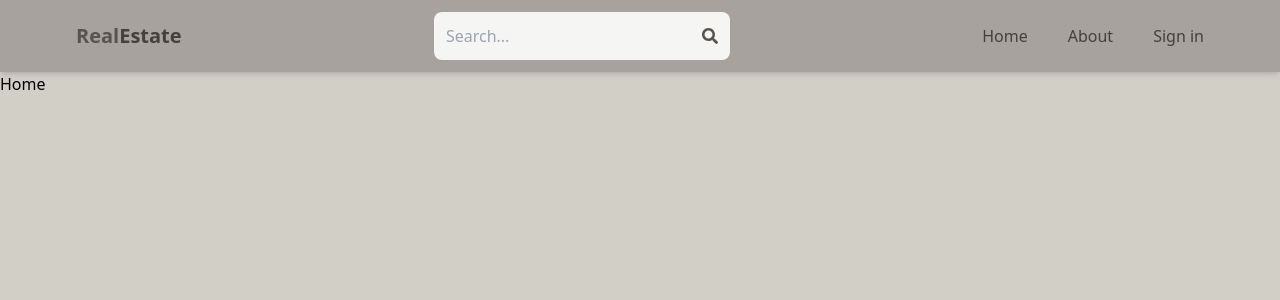
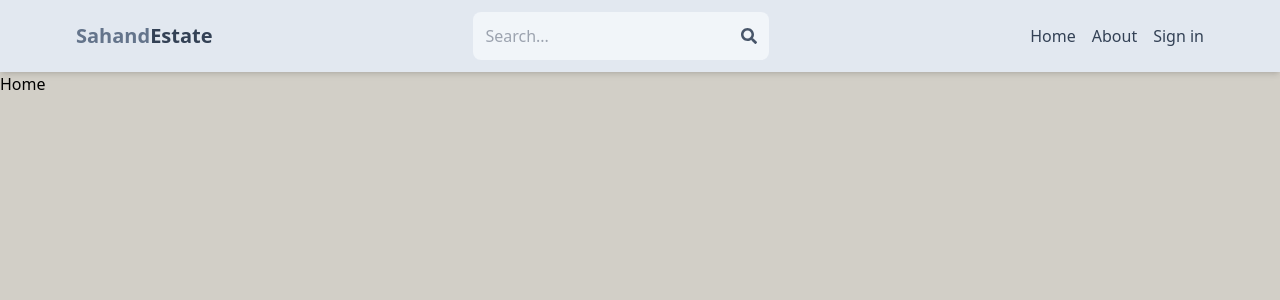
Before and after one commit to SaiKoteshVasa/mern-estate, a React (Vite) app in the folder client/: page / in a window 1280 px wide. Shown: the top 300 px of the page. Built offline with nearby package versions, Linux system fonts and the light colour scheme; no server answers.

Commit message:
complete header search form functionality

```diff
--- a/client/src/components/Header.jsx
+++ b/client/src/components/Header.jsx
@@ -1,37 +1,73 @@
-import { FaSearch } from "react-icons/fa";
-import {Link } from 'react-router-dom';
-import {useSelector} from 'react-redux';
+import { FaSearch } from 'react-icons/fa';
+import { Link, useNavigate } from 'react-router-dom';
+import { useSelector } from 'react-redux';
+import { useEffect, useState } from 'react';
 
 export default function Header() {
   const { currentUser } = useSelector((state) => state.user);
+  const [searchTerm, setSearchTerm] = useState('');
+  const navigate = useNavigate();
+  const handleSubmit = (e) => {
+    e.preventDefault();
+    const urlParams = new URLSearchParams(window.location.search);
+    urlParams.set('searchTerm', searchTerm);
+    const searchQuery = urlParams.toString();
+    navigate(`/search?${searchQuery}`);
+  };
+
+  useEffect(() => {
+    const urlParams = new URLSearchParams(location.search);
+    const searchTermFromUrl = urlParams.get('searchTerm');
+    if (searchTermFromUrl) {
+      setSearchTerm(searchTermFromUrl);
+    }
+  }, [location.search]);
   return (
-    <header className="bg-stone-400 shadow-md">
-      <div className="flex justify-between items-center max-w-6xl mx-auto p-3">
-        <h1 className="font-bold text-sm sm:text-xl flex flex-wrap">
-          <span className="text-stone-600">Real</span>
-          <span className="text-stone-700">Estate</span>
+    <header className='bg-slate-200 shadow-md'>
+      <div className='flex justify-between items-center max-w-6xl mx-auto p-3'>
+        <Link to='/'>
+          <h1 className='font-bold text-sm sm:text-xl flex flex-wrap'>
+            <span className='text-slate-500'>Sahand</span>
+            <span className='text-slate-700'>Estate</span>
           </h1>
-        <form className="bg-stone-100 p-3 rounded-lg flex items-center">
+        </Link>
+        <form
+          onSubmit={handleSubmit}
+          className='bg-slate-100 p-3 rounded-lg flex items-center'
+        >
           <input
-            type="text"
-            placeholder="Search..."
-            className="bg-transparent focus:outline:none w-24 sm:w-64"
+            type='text'
+            placeholder='Search...'
+            className='bg-transparent focus:outline-none w-24 sm:w-64'
+            value={searchTerm}
+            onChange={(e) => setSearchTerm(e.target.value)}
           />
-          <FaSearch className="text-stone-600" />
+          <button>
+            <FaSearch className='text-slate-600' />
+          </button>
         </form>
-        <ul className="flex gap-10">
+        <ul className='flex gap-4'>
           <Link to='/'>
-            <li  className='hidden sm:inline text-stone-700 hover:underline'>Home</li></Link>
+            <li className='hidden sm:inline text-slate-700 hover:underline'>
+              Home
+            </li>
+          </Link>
           <Link to='/about'>
-            <li  className='hidden sm:inline text-stone-700 hover:underline'>About</li></Link>
+            <li className='hidden sm:inline text-slate-700 hover:underline'>
+              About
+            </li>
+          </Link>
           <Link to='/profile'>
-              {currentUser?
-               (<img className="rounded-full h-7 w-7 object-cover" src={currentUser.avatar} alt='profile'/>
-              ):(
-               <li  className='text-stone-700 hover:underline'>Sign in</li>
+            {currentUser ? (
+              <img
+                className='rounded-full h-7 w-7 object-cover'
+                src={currentUser.avatar}
+                alt='profile'
+              />
+            ) : (
+              <li className=' text-slate-700 hover:underline'> Sign in</li>
             )}
           </Link>
-
         </ul>
       </div>
     </header>
```
Lines whose indentation alone changed are shown as unchanged.
